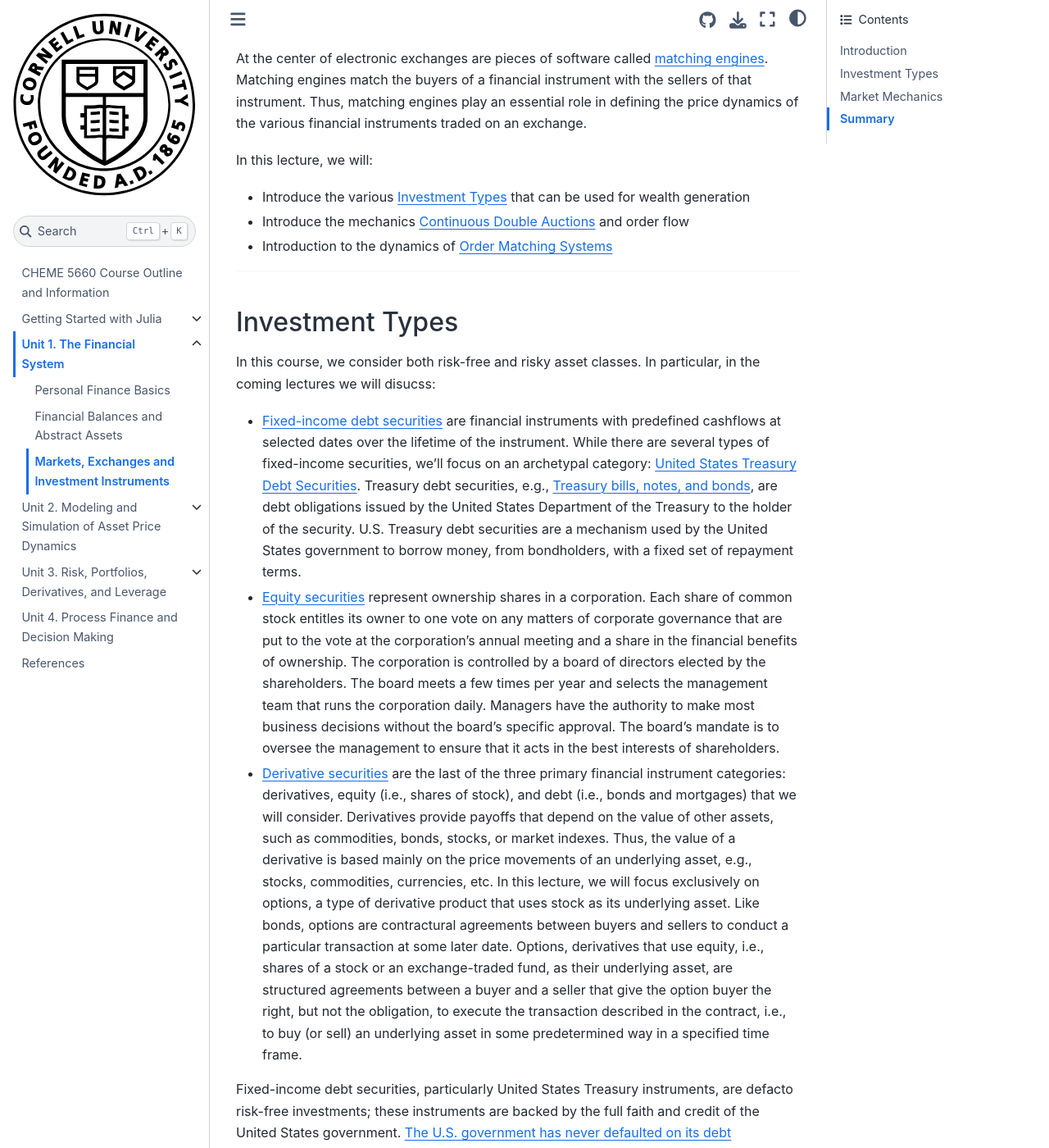
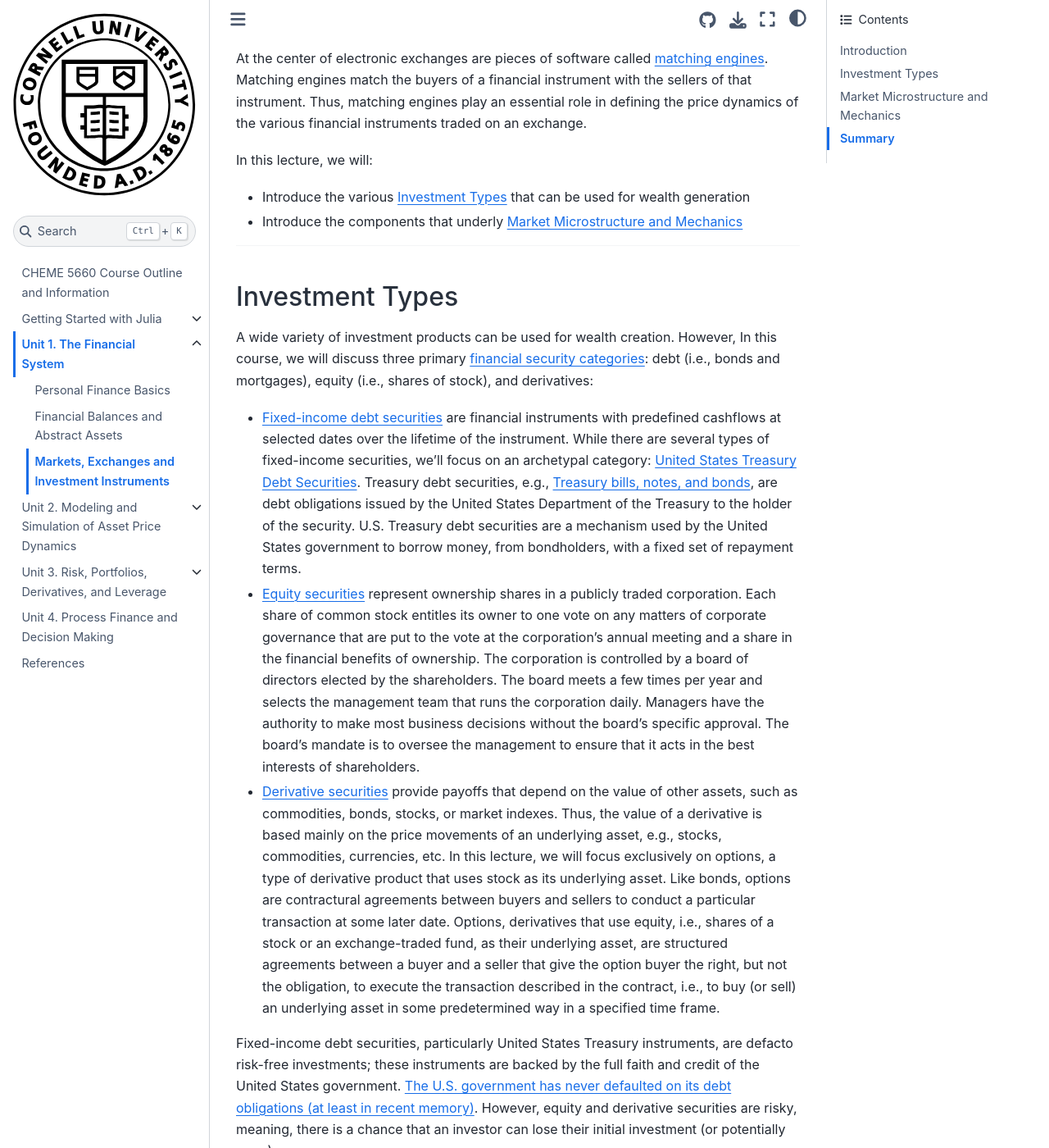
Before and after one commit to varnerlab/CHEME-5660-Markets-Mayhem-Book, a Jupyter Book: the page built from chapter-1-dir/markets.md, in a window 1280 px wide and 1400 px high, scrolled down 945 px. Shown: the whole window at 82% size. Built offline with Jupyter Book 1.0.4 settings and Sphinx 7.4.7 and the Sphinx Book theme 1.1.4, drawn with Linux system fonts in a browser that asks for light colours; some of the changed text lies outside the part shown.

Commit message:
Update markets.md
working on markets

`````diff
--- a/chapter-1-dir/markets.md
+++ b/chapter-1-dir/markets.md
@@ -8,15 +8,13 @@
 
 Exchanges can be organized in a variety of ways. Before the widespread adaption of electronic exchanges,
 [the open outcry system](https://en.wikipedia.org/wiki/Open_outcry) was used where professionals on the exchange shouted and used hand signals to communicate information about buy and sell orders; the trading floor where this took place was called _the pit_. However, since the 1980s, open outcry systems have been mainly replaced by electronic trading systems
-such as the [Computer Assisted Trading System (CATS)](https://en.wikipedia.org/wiki/CATS_(trading_system)) or the
-[Globex trading system](https://en.wikipedia.org/wiki/Globex_Trading_System). In electronic trading systems, buyers and sellers may be separated by thousands of miles. Thus, electronic trading platforms are computer software that allows users to place orders for financial products over a network from mobile devices, websites, or even Application Programming Interfaces (APIs).
+such as the [Computer Assisted Trading System (CATS)](https://en.wikipedia.org/wiki/CATS_(trading_system)) or the [Globex trading system](https://en.wikipedia.org/wiki/Globex_Trading_System). In electronic trading systems, buyers and sellers may be separated by thousands of miles. Thus, electronic trading platforms are computer software that allows users to place orders for financial products over a network from mobile devices, websites, or even Application Programming Interfaces (APIs).
 
 At the center of electronic exchanges are pieces of software called [matching engines](https://www.nasdaq.com/solutions/trading-and-matching-technology). Matching engines match the buyers of a financial instrument with the sellers of that instrument. Thus, matching engines play an essential role in defining the price dynamics of the various financial instruments traded on an exchange.
 
 In this lecture, we will:
 * Introduce the various {ref}`content:references:investment-types` that can be used for wealth generation
-* Introduce the mechanics {ref}`content:references:double-auctions` and order flow
-* Introduction to the dynamics of {ref}`content:references:order-matching`
+* Introduce the components that underly {ref}`content:references:double-auctions-market-mech`
 
 <!-- The market establishes the prices for goods and other services. These rates are determined by supply and demand. Supply is created by the sellers, while demand is generated by buyers. Markets try to find some balance in price when supply and demand are themselves in balance. But that balance can in itself be disrupted by factors other than price including incomes, expectations, technology, the cost of production, and the number of buyers and sellers participating. -->
 
@@ -24,43 +22,43 @@
 
 (content:references:investment-types)=
 ## Investment Types
-In this course, we consider both risk-free and risky asset classes. In particular, in the coming lectures we will disucss:
+A wide variety of investment products can be used for wealth creation. However, In this course, we will discuss three primary [financial security categories](https://www.investopedia.com/terms/s/security.asp): debt (i.e., bonds and mortgages), equity (i.e., shares of stock), and derivatives:
 
 * [Fixed-income debt securities](../chapter-3-dir/bonds.md) are financial instruments with predefined cashflows at selected dates over the lifetime of the instrument. While there are several types of fixed-income securities, we'll focus on an archetypal category: [United States Treasury Debt Securities](https://www.investor.gov/introduction-investing/investing-basics/glossary/treasury-securities). Treasury debt securities, e.g., [Treasury bills, notes, and bonds](https://www.treasurydirect.gov/indiv/products/prod_tbonds_glance.htm), are debt obligations issued by the United States Department of the Treasury to the holder of the security. U.S. Treasury debt securities are a mechanism used by the United States government to borrow money, from bondholders, with a fixed set of repayment terms.
 
-* [Equity securities](../chapter-3-dir/Single-Index-Models.md) represent ownership shares in a corporation. Each share of common stock entitles its owner to one vote on any matters of corporate governance that are put to the vote at the corporation’s annual meeting and a share in the financial benefits of ownership. The corporation is controlled by a board of directors elected by the shareholders. The board meets a few times per year and selects the management team that runs the corporation daily. Managers have the authority to make most business decisions without the board’s specific approval. The board’s mandate is to oversee the management to ensure that it acts in the best interests of shareholders.
+* [Equity securities](../chapter-3-dir/Single-Index-Models.md) represent ownership shares in a publicly traded corporation. Each share of common stock entitles its owner to one vote on any matters of corporate governance that are put to the vote at the corporation’s annual meeting and a share in the financial benefits of ownership. The corporation is controlled by a board of directors elected by the shareholders. The board meets a few times per year and selects the management team that runs the corporation daily. Managers have the authority to make most business decisions without the board’s specific approval. The board’s mandate is to oversee the management to ensure that it acts in the best interests of shareholders.
 
-* [Derivative securities](../chapter-3-dir/contracts.md) are the last of the three primary financial instrument categories: derivatives, equity (i.e., shares of stock), and debt (i.e., bonds and mortgages) that we will consider. Derivatives provide payoffs that depend on the value of other assets, such as commodities, bonds, stocks, or market indexes. Thus, the value of a derivative is based mainly on the price movements of an underlying asset, e.g., stocks, commodities, currencies, etc. In this lecture, we will focus exclusively on options, a type of derivative product that uses stock as its underlying asset. Like bonds, options are contractural agreements between buyers and sellers to conduct a particular transaction at some later date. Options, derivatives that use equity, i.e., shares of a stock or an exchange-traded fund, as their underlying asset, are structured agreements between a buyer and a seller that give the option buyer the right, but not the obligation, to execute the transaction described in the contract, i.e., to buy (or sell) an underlying asset in some predetermined way in a specified time frame.
+* [Derivative securities](../chapter-3-dir/contracts.md) provide payoffs that depend on the value of other assets, such as commodities, bonds, stocks, or market indexes. Thus, the value of a derivative is based mainly on the price movements of an underlying asset, e.g., stocks, commodities, currencies, etc. In this lecture, we will focus exclusively on options, a type of derivative product that uses stock as its underlying asset. Like bonds, options are contractural agreements between buyers and sellers to conduct a particular transaction at some later date. Options, derivatives that use equity, i.e., shares of a stock or an exchange-traded fund, as their underlying asset, are structured agreements between a buyer and a seller that give the option buyer the right, but not the obligation, to execute the transaction described in the contract, i.e., to buy (or sell) an underlying asset in some predetermined way in a specified time frame.
 
 Fixed-income debt securities, particularly United States Treasury instruments, are defacto risk-free investments; these instruments are backed by the full faith and credit of the United States government.  [The U.S. government has never defaulted on its debt obligations (at least in recent memory)](https://thehill.com/opinion/finance/575722-the-us-has-never-defaulted-on-its-debt-except-the-four-times-it-did/). However, equity and derivative securities are risky, meaning, there is a chance that an investor can lose their initial investment (or potentially more).
 
-## Market Mechanics
+(content:references:double-auctions-market-mech)=
+## Market Microstructure and Mechanics
+The various financial instruments we consider can be purchased (or sold) in a marketplace, typically virtual, with processes and procedures influencing the efficiency and price of the assets being traded. Let's review the major components of exchanges, auctions, orders, and matching.
 
-(content:references:double-auctions)=
 ### Continuous Double Auctions
 A [continuous double auction](https://en.wikipedia.org/wiki/Double_auction) is a process where potential buyers submit _bids_ which specify the quantity and price the buyer wishes to buy the good or service at, while potential sellers submit _asks_ which describe the amount and price of the good or service they want to sell. Then a _market institution_ chooses some price $p>0$ that clears the market, i.e., all the sellers who asked less than or equal to $p$ sell while all buyers who bid greater than or equal to $p$ buy at a price $p$.
 
 The interesting question of a [double auction](https://en.wikipedia.org/wiki/Double_auction) is how the _market institution_ chooses the clearing price $p$. First, what is a _market institution_? A _market institution_ is a set of rules specifying the structure of messages on the exchange.
 
 (content:references:order-matching)=
-### Order Matching Systems
+### Orders, the Order Book and Matching Systems
 An [order matching system](https://en.wikipedia.org/wiki/Order_matching_system) matches buy and sell orders for an electronic exchange. Thus, the order matching system is at the core of an electronic exchange as it executes orders from the traders in the exchange.
 
 The matching algorithms used on electronic exchanges are important components that have a great impact on the efficiency, [liquidity](https://en.wikipedia.org/wiki/Market_liquidity) and prices of the instruments being traded on the market. Thus, there are a variety of algorithms for order matching. The most common matching algorithms are the Pro-Rata and Price/Time matching algorithms. Underlying each of these algorithms is a data structure called an [order book](https://en.wikipedia.org/wiki/Order_book), which collates the different types of orders that an excahnge can accept and allows matching to occur.
 
 #### Orders and the Order Book
-An order book holds list of orders on electronic exchange stock. Thus, it is a record of the the interest that buyers and sellers have in a particular financial instrument. A matching engine uses the order book to determine which orders can be fully or partially executed.
+An order book holds a list of orders on an electronic exchange. Thus, it is a record of the interest buyers and sellers have in a particular financial instrument. A matching engine uses the order book to determine which orders can be fully or partially executed.
 
-##### Types of orders
-Many types of orders can be placed in the order book. However, consider the four classes of orders, a market order, a limit order, stop orders and cancel orders.
+Many types of orders can be placed in the order book. However, we consider only the four classes of orders, a market order, a limit order, stop orders and cancel orders.
 
-###### Market orders
+##### Market orders
 A market order is a buy or sell order executed immediately, regardless of the current market prices. As long as willing sellers and buyers are present in the exchange, market orders are always executed (filled). Market orders are used when the certainty of execution is more important than the execution price. Thus, a market order is the simplest of the order types as it forgoes control over the execution price. A market order is filled at the best price available at execution. In fast-moving markets, the price paid or received may differ significantly from the price quoted when the order was entered. Further, a market order may be split across multiple participants on the other side of the transaction, resulting in different prices for some of the instruments involved in the trade.
 
-###### Limit orders
+##### Limit orders
 A limit order is an order to buy a financial instrument at no more than a specific price or sell a security at no less than a particular price. This gives the trader control over the price at which the trade is executed. However, unlike a market order which is guaranteed to be executed (filled), a limit order may never be executed if the price conditions are not met. Thus, limit orders are used when the trader wishes to control price rather than the certainty of being filled.
 
-###### Stop orders
+##### Stop orders
 A stop order is an order to buy or sell a financial instrument once the price of that instrument reaches a specified price, the stop price.
 
 * A [buy-stop order](https://en.wikipedia.org/wiki/Order_(exchange)#Buy-stop_order) is entered at a stop price above the current market price. Traders use buy-stop orders to limit a loss or protect a profit on a stock they have sold short. *
@@ -69,11 +67,23 @@
 
 * A [stop-limit order](https://en.wikipedia.org/wiki/Order_(exchange)#Stop-limit_order) is an order to buy or sell a stock that combines features of a stop order and a limit order. Once the stop price is reached, a stop-limit order becomes a limit order executed at a specified price (or better). As with all limit orders, a stop-limit order doesn't get filled if the security's price never reaches the specified limit price.
 
-###### Cancel orders
+##### Cancel orders
 Finally, a cancel order allows an investor to remove a current order from the exchange. If an order
 has not already executed, it can be cancelled at any time. Moreover, if a limit order has not executed by the end of the trading day (or some specified time period) it is automatically cancelled.
 
-### Pro-Rata matching algorithm
+### Matching Algorithms
+
+#### Price/Time matching algorithm
+The price-time algorithm, also known as the First-in-First-Out (FIFO) algorithm, is the most straightforward order book matching algorithm. In the price-time algorithm, the order matching priority is price and then time. For example, buy orders with higher prices are automatically prioritized over buy orders at lower prices.
+However, buy orders arriving in the order book with the same maximum price are prioritized based on the bid time, where priority is given to the first buy order.
+
+````{prf:example} Price/Time mathching
+For example, a buy order for 300 shares of a security at $50 per share is followed by another buy order of 100 shares of the same security at a similar price.
+
+According to the FIFO algorithm, the total 300 shares buy order will be matched to sell orders. There can be more than one sell order. After the 300 shares buy order is matched, the 100 shares buy order matching will start.
+````
+
+#### Pro-Rata matching algorithm
 A system using the Pro-Rata algorithm also gives priority to the highest-priced buy order. However, buy orders with the same highest price are matched in proportion to each order size.
 
 ````{prf:example} Pro-Rata mathching
@@ -82,20 +92,10 @@
 The Pro-Rata algorithm will match 225 shares to the 300-share buy order and 75 shares to the 100-share buy order. Hence, both buy orders are partially filled. Here, the Pro-Rata algorithm fills 75% of both buy orders.
 ````
 
-### Price/Time matching algorithm
-The price-time algorithm, also known as the First-in-First-Out (FIFO) algorithm, buy orders take priority in the order of price and time. Then, buy orders with the same maximum price are prioritized based on the time of bid, and priority is given to the first buy order. It is automatically prioritized over the buy orders at lower prices.
-
-````{prf:example} Price/Time mathching
-For example, a buy order for 300 shares of a security at $50 per share is followed by another buy order of 100 shares of the same security at a similar price.
-
-According to the FIFO algorithm, the total 300 shares buy order will be matched to sell orders. There can be more than one sell order. After the 300 shares buy order is matched, the 100 shares buy order matching will start.
-````
-
 ---
 
 ## Summary
 
 In this lecture, we:
-* Introduced the various {ref}`content:references:investment-types` that can be used for wealth generation.  In particular, we introduced fixed income debt securities, equity and derivative securities.
-* Introduced the mechanics {ref}`content:references:double-auctions` and order flow. Orders start from the investor and eventually find their way to a matching system, in which buy orders and matched with sell orders.
-* Introduced the dynamics of {ref}`content:references:order-matching`.
+* Introduced the various classes of {ref}`content:references:investment-types` that can be used for wealth generation, namely fixed income securities, equity, and derivative securities. Fixed income are financial instruments with predefined cashflows at selected dates over the lifetime of the instrument, while equity and derivative securities are investments either directly, or derived from, shares of a publicly traded company.
+* Introduced the components of {ref}`content:references:double-auctions-market-mech`. Buy and sell orders (or other orders) originate from an investor using one of many trading platforms. These orders eventually find their way to an order book running a matching system, in which buy orders and matched with sell orders.
`````
